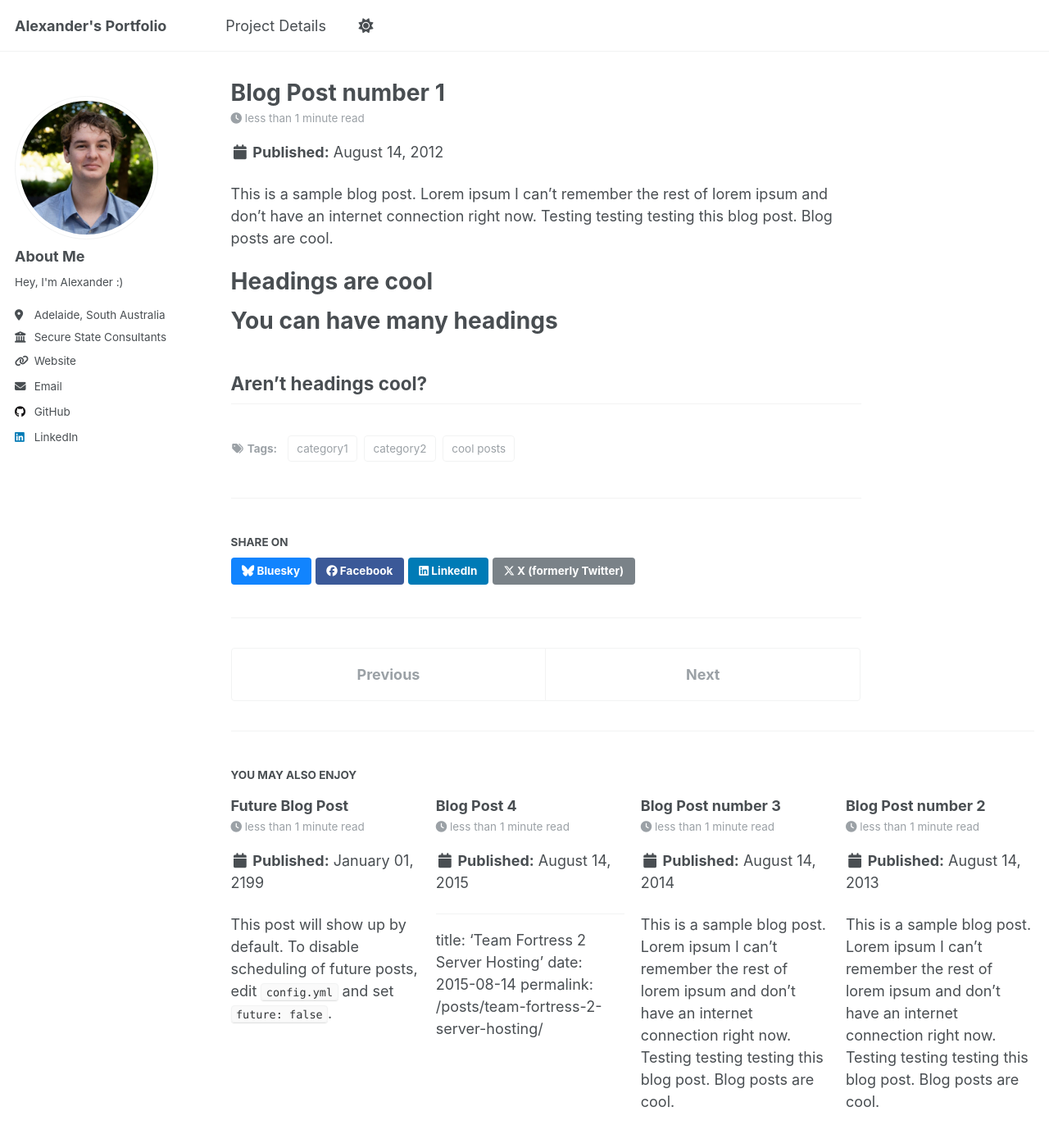
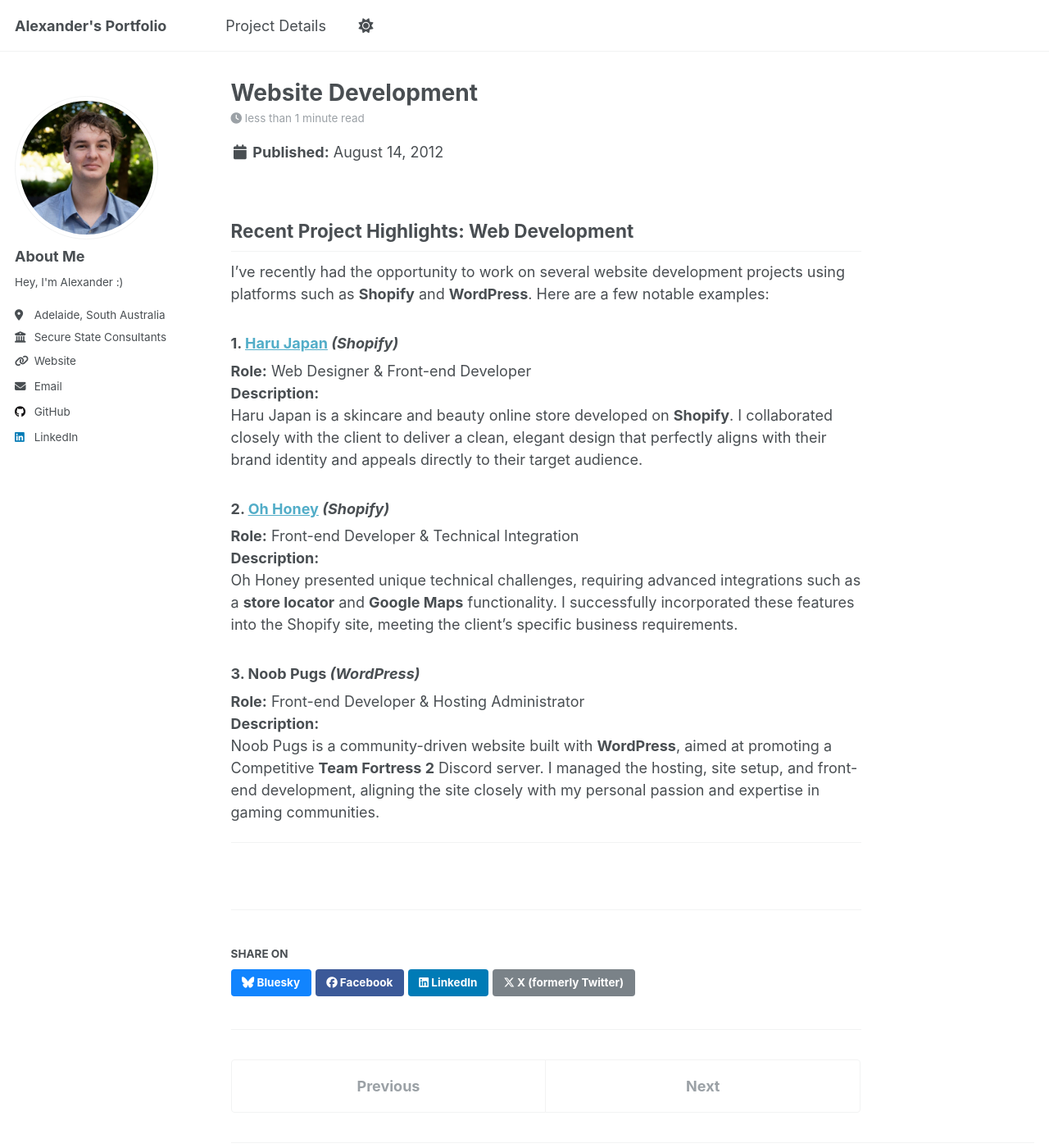
Before and after one commit to sunsetorange1/sunsetorange1.github.io, a Jekyll site: the page built from _posts/2012-08-14-blog-post-1.md, in a window 1280 px wide and 1400 px high. Shown: the whole window at 82% size. Built offline with Jekyll 4.4.1, drawn with Linux system fonts in a browser that asks for light colours.

Commit message:
Update 2012-08-14-blog-post-1.md

```diff
--- a/_posts/2012-08-14-blog-post-1.md
+++ b/_posts/2012-08-14-blog-post-1.md
@@ -1,20 +1,25 @@
 ---
-title: 'Blog Post number 1'
+title: 'Website Development'
 date: 2012-08-14
-permalink: /posts/2012/08/blog-post-1/
-tags:
-  - cool posts
-  - category1
-  - category2
+permalink: /posts/website-development/
 ---
+## Recent Project Highlights: Web Development
 
-This is a sample blog post. Lorem ipsum I can't remember the rest of lorem ipsum and don't have an internet connection right now. Testing testing testing this blog post. Blog posts are cool.
+I've recently had the opportunity to work on several website development projects using platforms such as **Shopify** and **WordPress**. Here are a few notable examples:
 
-Headings are cool
-======
+### 1. [Haru Japan](https://harujapan.com.au) *(Shopify)*
+**Role:** Web Designer & Front-end Developer
+**Description:**
+Haru Japan is a skincare and beauty online store developed on **Shopify**. I collaborated closely with the client to deliver a clean, elegant design that perfectly aligns with their brand identity and appeals directly to their target audience.
 
-You can have many headings
-======
+### 2. [Oh Honey](https://ohhoney.au) *(Shopify)*
+**Role:** Front-end Developer & Technical Integration
+**Description:**
+Oh Honey presented unique technical challenges, requiring advanced integrations such as a **store locator** and **Google Maps** functionality. I successfully incorporated these features into the Shopify site, meeting the client's specific business requirements.
 
-Aren't headings cool?
-------
+### 3. Noob Pugs *(WordPress)*
+**Role:** Front-end Developer & Hosting Administrator
+**Description:**
+Noob Pugs is a community-driven website built with **WordPress**, aimed at promoting a Competitive **Team Fortress 2** Discord server. I managed the hosting, site setup, and front-end development, aligning the site closely with my personal passion and expertise in gaming communities.
+
+---
```
